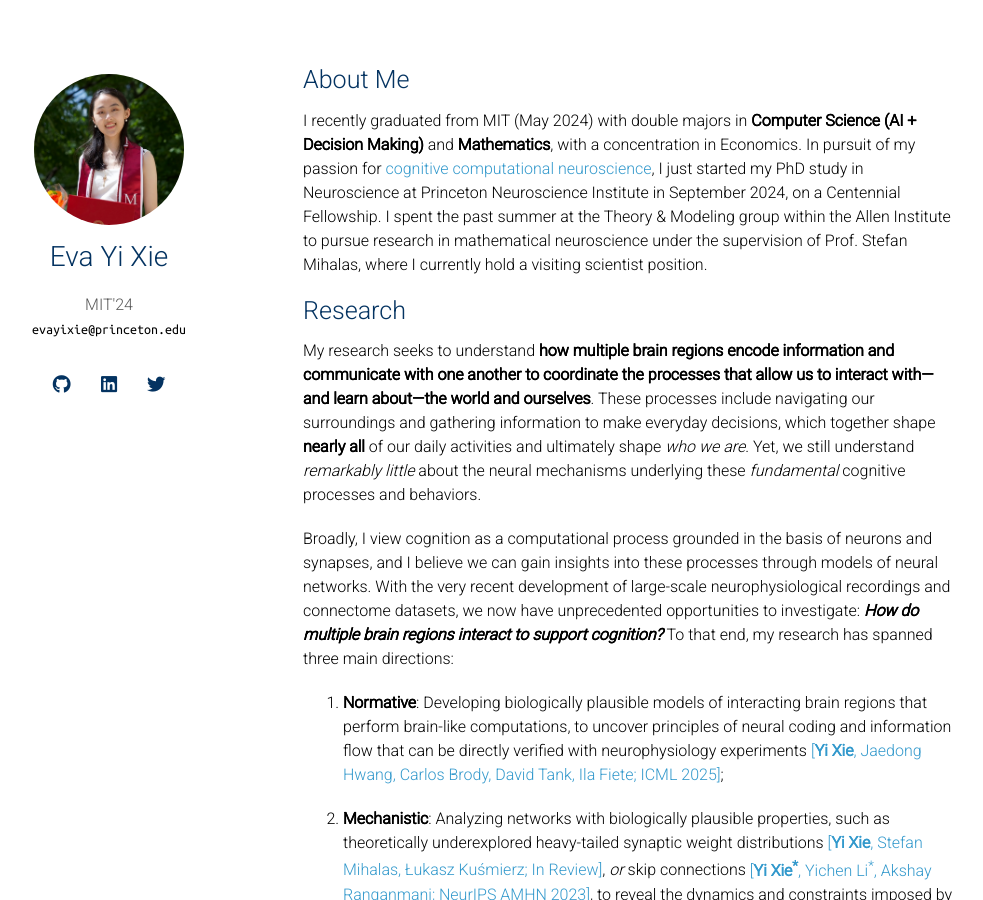
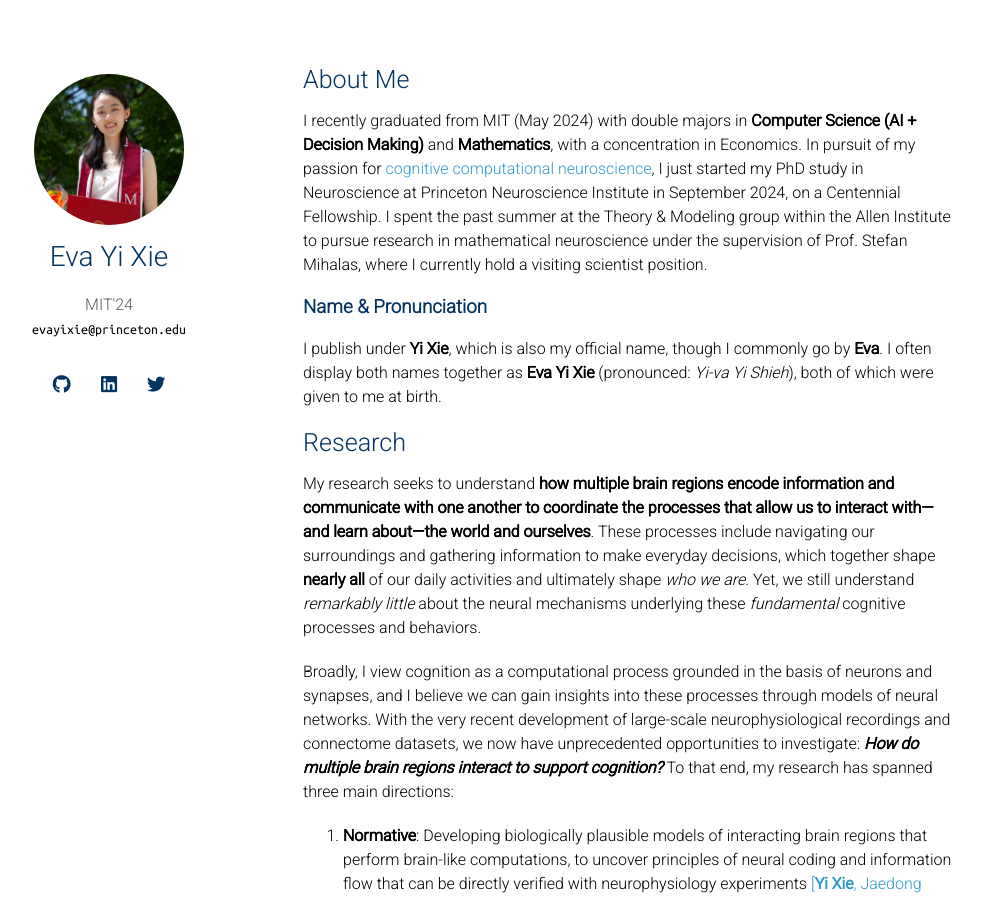
Before and after one commit to minzsiure/minzsiure.github.io, a Jekyll site: the page built from index.md, in a window 1280 px wide and 900 px high. Shown: the whole window, without its empty margins (167-1150 px from the left). Built offline with Jekyll 4.4.1, drawn with Linux system fonts in a browser that asks for light colours; nearby versions of some CDN libraries; a style sheet for code colours, icons or effects is not loaded; our own code applies the rules of GitHub Pages for plain Markdown files.

Commit message:
name clarification

```diff
--- a/index.md
+++ b/index.md
@@ -5,6 +5,9 @@ layout: homepage
 ## About Me
 
 I recently graduated from MIT (May 2024) with double majors in <b>Computer Science (AI + Decision Making)</b> and <b>Mathematics</b>, with a concentration in Economics. In pursuit of my passion for <a href="https://www.nature.com/articles/s41593-018-0210-5#:~:text=The%20goal%20of%20cognitive%20computational,perform%20real%2Dworld%20cognitive%20tasks" target="_blank">cognitive computational neuroscience</a>, I just started my PhD study in Neuroscience at Princeton Neuroscience Institute in September 2024, on a Centennial Fellowship. I spent the past summer at the Theory & Modeling group within the Allen Institute to pursue research in mathematical neuroscience under the supervision of Prof. Stefan Mihalas, where I currently hold a visiting scientist position.
+
+### Name & Pronunciation
+I publish under <b>Yi Xie</b>, which is also my official name, though I commonly go by <b>Eva</b>. I often display both names together as <b>Eva Yi Xie</b> (pronounced: <em>Yi-va Yi Shieh</em>), both of which were given to me at birth.
 
 ## Research
 
```
